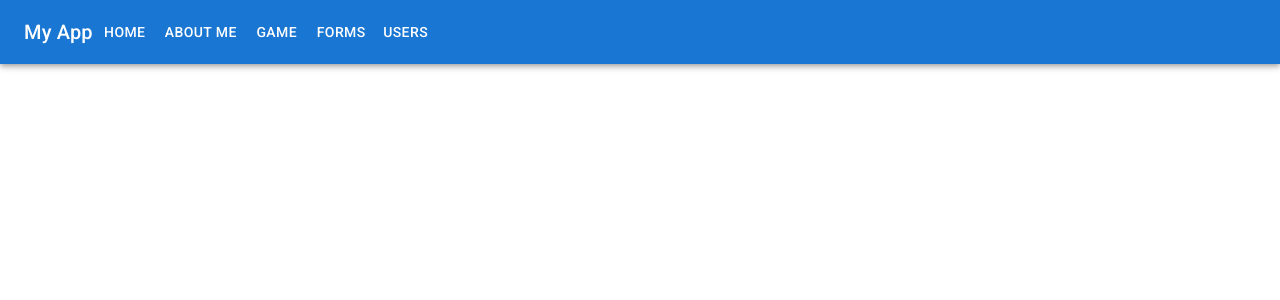
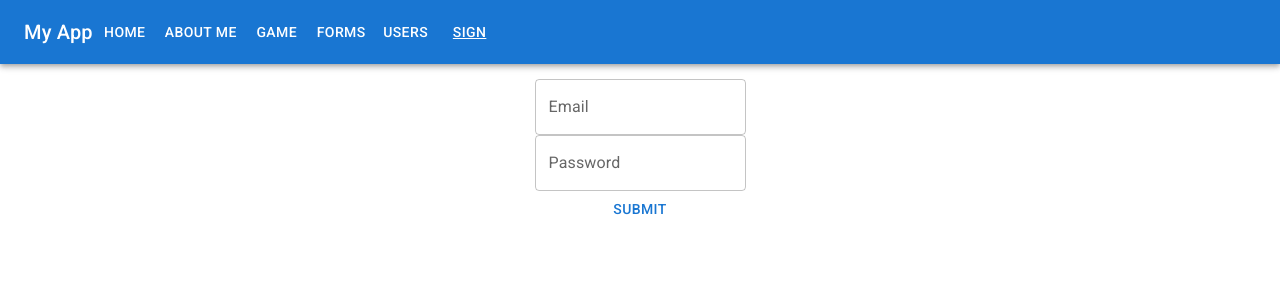
Before and after one commit to myflowpl/isafrontendacademybayer, a React (Create React App) app in the folder react/my-app/: page /sign in a window 1280 px wide. Shown: the top 300 px of the page. Built offline with nearby package versions, Linux system fonts and the light colour scheme.

Commit message:
Added Sign component

```diff
--- a/react/my-app/src/Content.js
+++ b/react/my-app/src/Content.js
@@ -7,6 +7,7 @@ import { Users } from './users/Users';
 import { MyForm } from './forms/MyForm';
 import { MyBetterForm } from './forms/MyBetterForm';
 import { MyBoostedForm } from './forms/MyBoostedForm';
+import { Sign } from './sign/Sign';
 
 export const Content = () => (
     <Wrapper>
@@ -23,6 +24,7 @@ export const Content = () => (
                     <Game name="Catan" />
                 </>} />
             <Route path="/users" element={<Users />} />
+            <Route path="/sign" element={<Sign />} />
         </Routes>
     </Wrapper>
 )
--- a/react/my-app/src/Navigation.js
+++ b/react/my-app/src/Navigation.js
@@ -20,6 +20,7 @@ export const Navigation = () => {
               <Button color="inherit" component={NavLink} style={getActiveStyles} to="/game">Game</Button>
               <Button color="inherit" component={NavLink} style={getActiveStyles} to="/forms">Forms</Button>
               <Button color="inherit" component={NavLink} style={getActiveStyles} to="/users">Users</Button>
+              <Button color="inherit" component={NavLink} style={getActiveStyles} to="/sign">Sign</Button>
             </Toolbar>
           </AppBar>
         </Box>
--- /dev/null
+++ b/react/my-app/src/sign/Sign.js
@@ -0,0 +1,25 @@
+import TextField from '@mui/material/TextField';
+import Button from '@mui/material/Button';
+import styled from 'styled-components';
+import { useNavigate } from 'react-router-dom';
+
+const Form = styled.form`
+    display: flex;
+    flex-direction: column;
+    margin: 15px 0;
+`;
+
+export const Sign = () => {
+    const navigate = useNavigate();
+
+    const handleSubmit = (e) => {
+        e.preventDefault();
+        navigate('/');
+    }
+
+    return <Form onSubmit={handleSubmit}>
+        <TextField id="outlined-basic" label="Email" type="email"/>
+        <TextField id="filled-basic" label="Password" type="password" />
+        <Button type="submit">Submit</Button>
+    </Form>
+}
```
